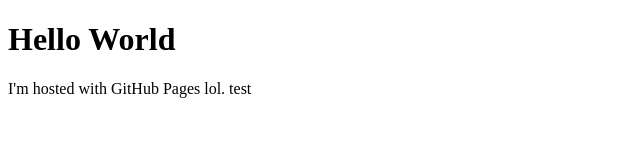
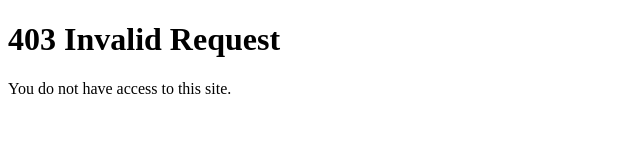
Before and after one commit to qwirkzer/qwirkzer.github.io, a plain HTML site: page index.html in a window 1280 px wide. Shown: the whole page, without its empty margins (0-640 px from the left). Drawn offline with Linux system fonts and the light colour scheme.

Commit message:
Update index.html

```diff
--- a/index.html
+++ b/index.html
@@ -1,7 +1,7 @@
 <!DOCTYPE html>
 <html>
 <body>
-<h1>Hello World</h1>
-<p>I'm hosted with GitHub Pages lol. test</p>
+<h1>403 Invalid Request</h1>
+<p>You do not have access to this site.</p>
 </body>
 </html>
```
